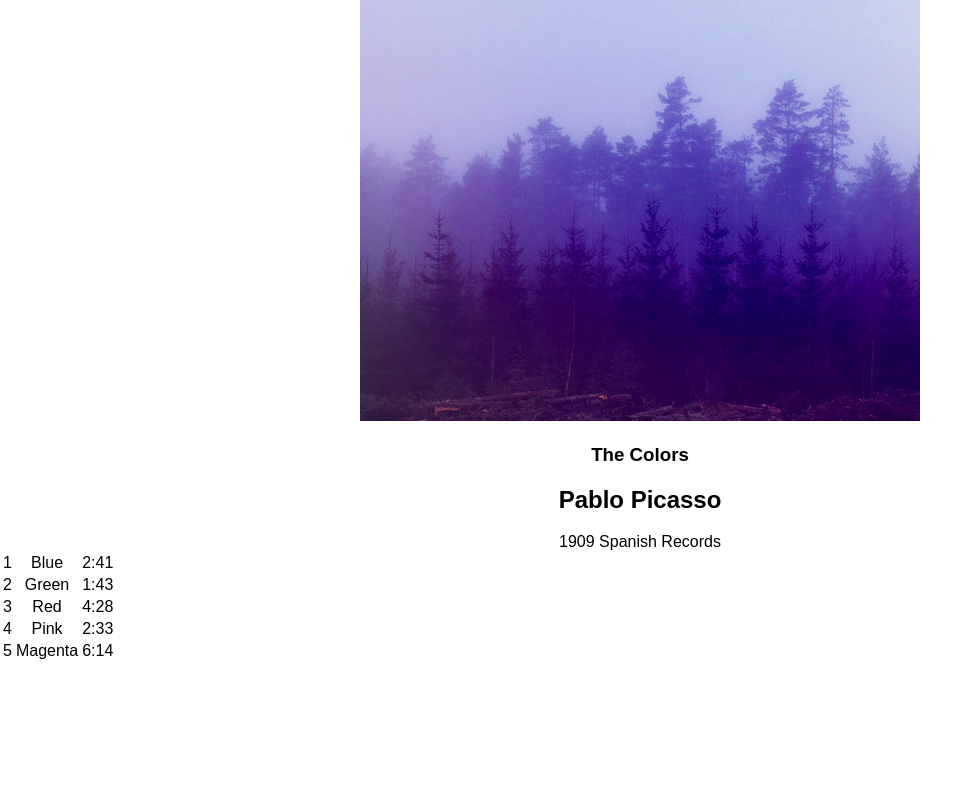
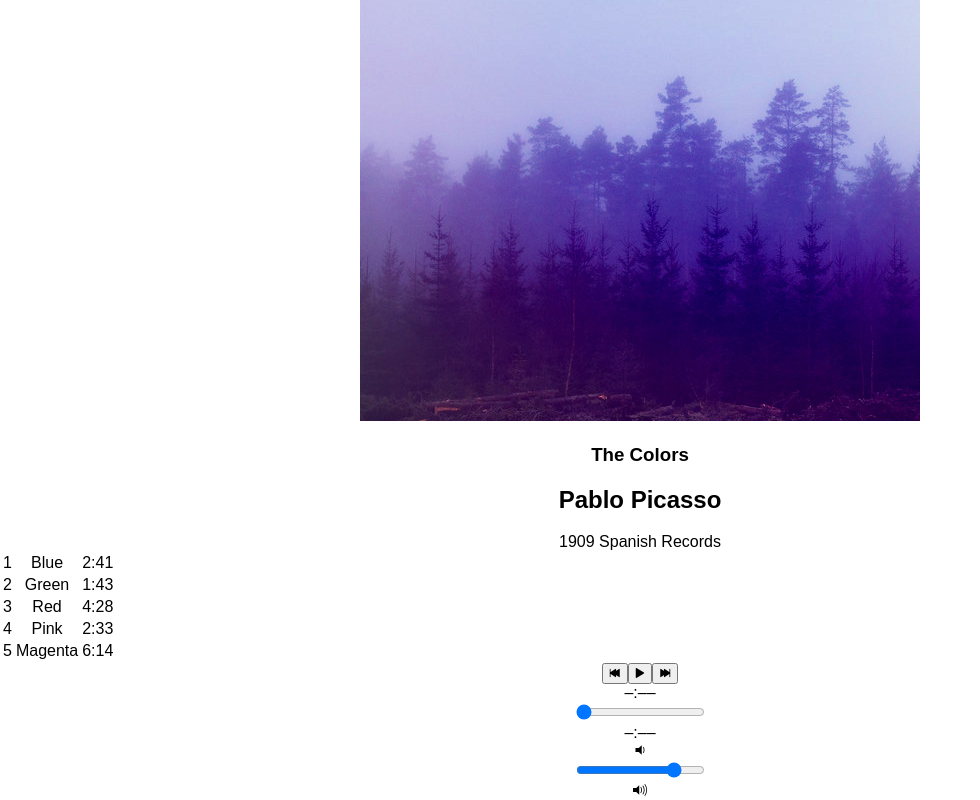
Before and after one commit to kaibrabo/slaps, a React (Create React App) app: page /album/the-colors in a window 1280 px wide. Shown: the part 237-1037 px from the top of the page, without its empty margins (0-980 px from the left). Before the commit the page ends 900 px from the top, so only its background shows below. Built offline with nearby package versions, Linux system fonts and the light colour scheme.

Commit message:
added play and pause button functionality

```diff
--- a/src/components/Album.js
+++ b/src/components/Album.js
@@ -1,5 +1,6 @@
 import React, { Component } from 'react';
 import albumData from '../data/albums';
+import PlayerBar from './PlayerBar';
 
 class Album extends Component {
 
@@ -55,6 +56,22 @@
             if (!isSameSong) { this.setSong(song); }
             this.play();
         }
+    }
+
+    handlePrevClick() {
+        const currentIndex = this.state.album.songs.findIndex(song => this.state.currentSong === song);
+        const newIndex = Math.max(0, currentIndex - 1);
+        const newSong = this.state.album.songs[newIndex];
+        this.setSong(newSong);
+        this.play(newSong);
+    }
+
+    handleNextClick() {
+        const currentIndex = this.state.album.songs.findIndex(song => this.state.currentSong === song);
+        const newIndex = Math.max(0, currentIndex + 1);
+        const newSong = this.state.album.songs[newIndex];
+        this.setSong(newSong);
+        this.play(newSong);
     }
 
     // HTML render
@@ -115,6 +132,19 @@
                         }
                     </tbody>
                 </table>
+
+                <PlayerBar
+                    isPlaying={this.state.isPlaying}
+                    currentSong={this.state.currentSong}
+                    handleSongClick={
+                        () => this.handleSongClick(this.state.currentSong)
+                    }
+                    handlePrevClick={
+                        () => this.handlePrevClick()
+                    }
+                    handleNextClick={
+                        () => this.handleNextClick()
+                    } />
             </section>
     )
 }
--- /dev/null
+++ b/src/components/PlayerBar.js
@@ -0,0 +1,44 @@
+import React, { Component } from 'react';
+
+class PlayerBar extends Component {
+
+    render() {
+        return (
+
+            <section className='player-bar'>
+                <section id="buttons">
+
+                    <button id="previous"
+                            onClick={this.props.handlePrevClick}>
+                        <span className="ion-skip-backward"></span>
+                    </button>
+
+                    <button id="play-pause"
+                            onClick={this.props.handleSongClick}>
+                        <span className={this.props.isPlaying ? 'ion-pause' : 'ion-play'}></span>
+                    </button>
+
+                    <button id="next"
+                        onClick={this.props.handleNextClick}>
+                        <span className="ion-skip-forward"></span>
+                    </button>
+                </section>
+
+                <section id="time-control">
+                    <div className="current-time">–:––</div>
+                    <input type="range" className="seek-bar" value="0" />
+                    <div className="total-time">–:––</div>
+                </section>
+
+                <section id="volume-control">
+                    <div className="icon ion-volume-low"></div>
+                    <input type="range" className="seek-bar" value="80" />
+                    <div className="icon ion-volume-high"></div>
+                </section>
+            </section>
+
+        );
+    }
+}
+
+export default PlayerBar;
```
